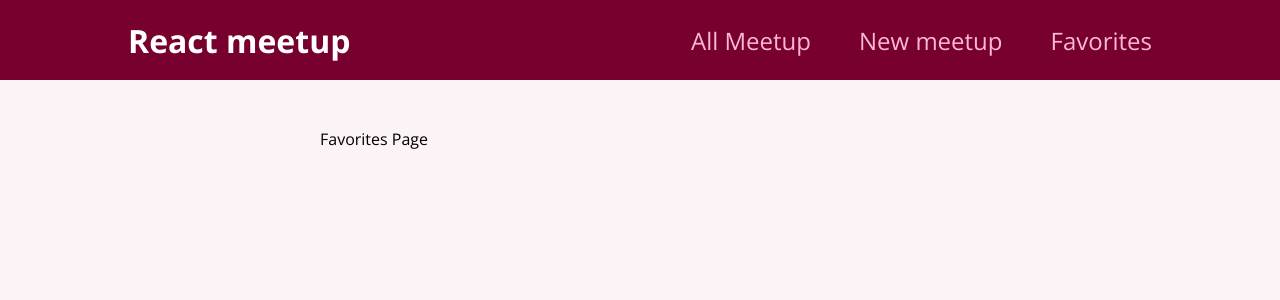
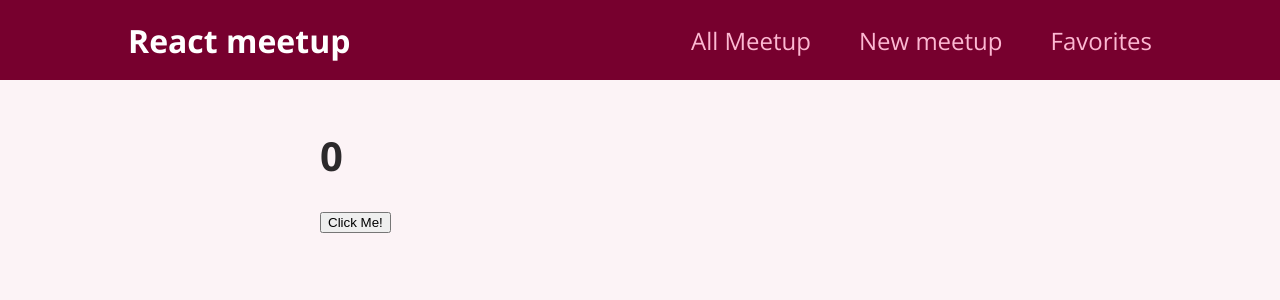
Before and after one commit to ardalan-di/learning-react, a React (Create React App) app in the folder react-course/: page /favorites in a window 1280 px wide. Shown: the top 300 px of the page. Built offline with nearby package versions, Linux system fonts and the light colour scheme.

Commit message:
Update Favorites.js

```diff
--- a/react-course/src/pages/Favorites.js
+++ b/react-course/src/pages/Favorites.js
@@ -1,7 +1,25 @@
+import {useState} from 'react';
+
+let number = 0;
+
 function FavoritesPage()
 {
+
+    const[current,setcurrent] = useState(number);
+
+    function NumbHandler()
+    {
+        // number +=1;
+        console.log(number);
+        setcurrent(number+=1);
+    }
+
     return(
-        <div>Favorites Page</div>
+        <div>
+
+            <h1>{current}</h1>
+            <button onClick={NumbHandler}>Click Me!</button>
+        </div>
     );
 }
 
```
